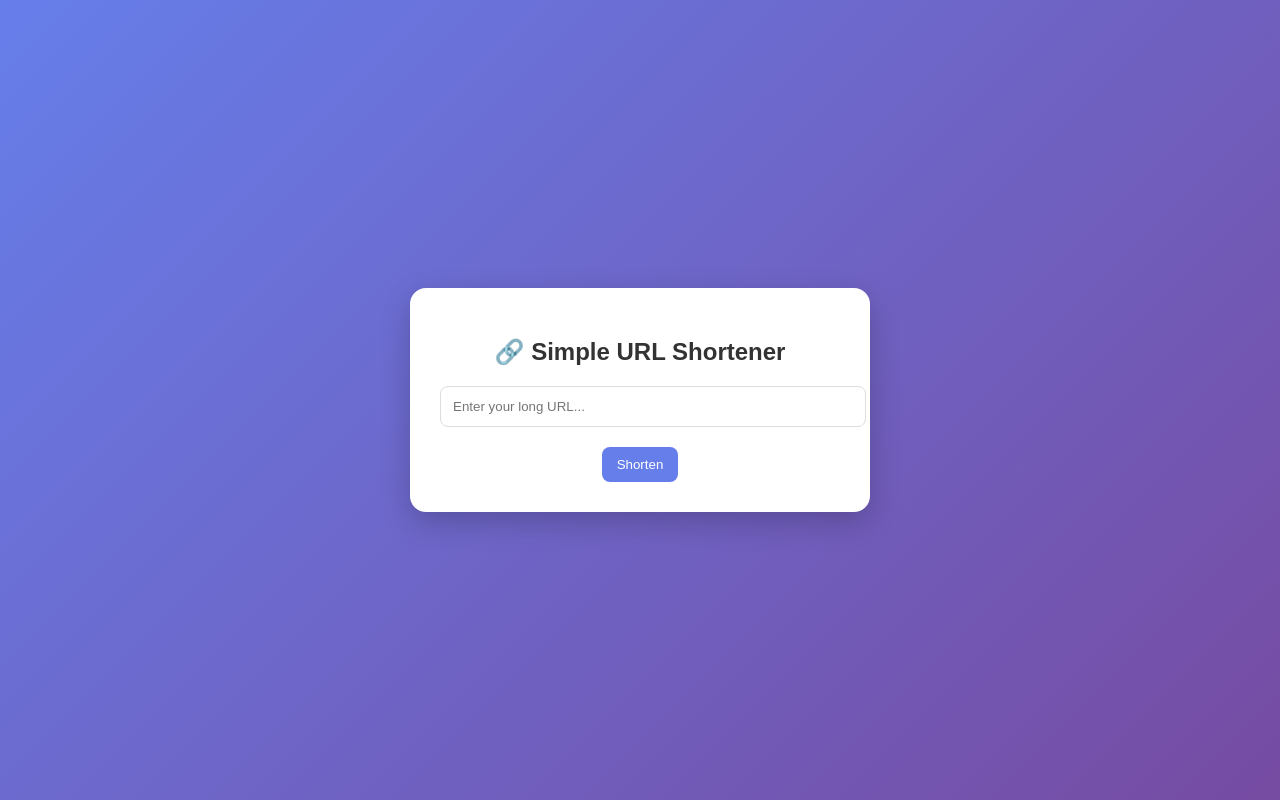
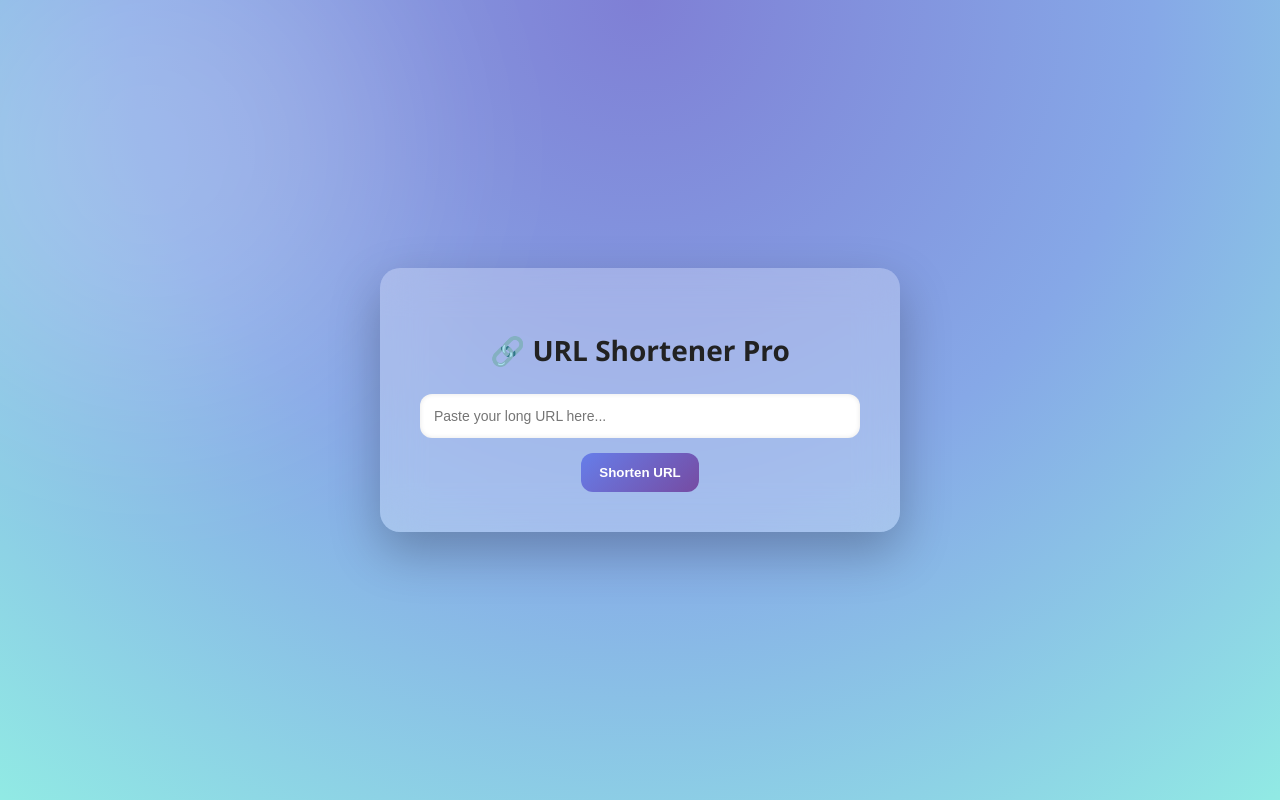
Before and after one commit to csyhlim/urlshorterner, a Flask app: page / in a window 1280 px wide. Run offline with Flask 3, Linux system fonts and the light colour scheme.

Commit message:
edit tampilan

```diff
--- a/templates/index.html
+++ b/templates/index.html
@@ -5,109 +5,148 @@
 <title>URL Shortener</title>
 
 <style>
+    * {
+        box-sizing: border-box;
+    }
+
     body {
         margin: 0;
-            font-family: Arial, sans-serif;
-            background: linear-gradient(135deg, #667eea, #764ba2);
+        font-family: 'Segoe UI', sans-serif;
+        background: radial-gradient(circle at top, #7f7fd5, #86a8e7, #91eae4);
         height: 100vh;
         display: flex;
         justify-content: center;
         align-items: center;
+        overflow: hidden;
+    }
+
+    /* background glow */
+    body::before {
+        content: "";
+        position: absolute;
+        width: 500px;
+        height: 500px;
+        background: rgba(255,255,255,0.2);
+        filter: blur(100px);
+        border-radius: 50%;
+        top: -100px;
+        left: -100px;
     }
 
     .container {
-            background: white;
-            padding: 30px;
-            border-radius: 16px;
-            width: 400px;
-            box-shadow: 0 10px 30px rgba(0,0,0,0.2);
+        width: 520px;
+        padding: 40px;
+        border-radius: 20px;
+
+        background: rgba(255,255,255,0.25);
+        backdrop-filter: blur(20px);
+
+        box-shadow: 0 20px 50px rgba(0,0,0,0.25);
         text-align: center;
+        color: #222;
+        animation: fadeIn 0.6s ease;
+    }
+
+    @keyframes fadeIn {
+        from {opacity: 0; transform: translateY(20px);}
+        to {opacity: 1; transform: translateY(0);}
     }
 
     h2 {
-            margin-bottom: 20px;
-            color: #333;
+        margin-bottom: 25px;
+        font-size: 28px;
+        font-weight: bold;
     }
 
     input[type="text"] {
         width: 100%;
-            padding: 12px;
+        padding: 14px;
+        border-radius: 12px;
+        border: none;
+        outline: none;
+        font-size: 14px;
         margin-bottom: 15px;
-            border: 1px solid #ddd;
-            border-radius: 8px;
-            outline: none;
+        box-shadow: inset 0 0 5px rgba(0,0,0,0.1);
+    }
+
+    input[type="text"]:focus {
+        box-shadow: 0 0 10px rgba(0,0,0,0.2);
+    }
+
+    button {
+        padding: 12px 18px;
+        border: none;
+        border-radius: 12px;
+        cursor: pointer;
+        background: linear-gradient(135deg, #667eea, #764ba2);
+        color: white;
+        font-weight: bold;
         transition: 0.3s;
     }
 
-        input[type="text"]:focus {
-            border-color: #667eea;
-            box-shadow: 0 0 5px rgba(102,126,234,0.5);
+    button:hover {
+        transform: scale(1.05);
     }
 
-        button {
-            background: #667eea;
-            color: white;
-            border: none;
-            padding: 10px 15px;
-            border-radius: 8px;
-            cursor: pointer;
-            transition: 0.3s;
-            margin-top: 5px;
+    .result-box {
+        margin-top: 20px;
+        padding: 15px;
+        border-radius: 14px;
+        background: rgba(255,255,255,0.4);
+        text-align: left;
     }
 
-        button:hover {
-            background: #5a67d8;
+    .result-box a {
+        display: block;
+        margin-top: 8px;
+        color: #2b2bff;
+        font-weight: bold;
+        word-break: break-all;
     }
 
-        a {
-            display: block;
+    .copy-btn {
         margin-top: 10px;
-            color: #667eea;
-            word-break: break-all;
+        background: #111;
     }
 
     .error {
         color: red;
         margin-top: 10px;
     }
-
-        .result-box {
-            margin-top: 15px;
-            padding: 10px;
-            background: #f7f7ff;
-            border-radius: 10px;
-        }
 </style>
 </head>
 
 <body>
+
 <div class="container">
-        <h2>🔗 Simple URL Shortener</h2>
+    <h2>🔗 URL Shortener Pro</h2>
 
     <form method="POST" action="/shorten-ui">
-            <input type="text" name="url" placeholder="Enter your long URL..." required>
-            <button type="submit">Shorten</button>
+        <input type="text" name="url" placeholder="Paste your long URL here..." required>
+        <button type="submit">Shorten URL</button>
     </form>
 
     {% if short_url %}
     <div class="result-box">
-            <p><b>Short URL:</b></p>
+        <b>Your Short Link:</b>
         <a href="{{ short_url }}" id="shortLink">{{ short_url }}</a>
-            <button onclick="copyLink()">Copy</button>
+
+        <button class="copy-btn" onclick="copyLink()">Copy Link</button>
     </div>
 
     <script>
         function copyLink() {
             const link = document.getElementById("shortLink").href;
             navigator.clipboard.writeText(link);
-                alert("Copied!");
+            alert("Copied to clipboard!");
         }
     </script>
     {% endif %}
 
     {% if error %}
-            <p class="error">{{ error }}</p>
+        <div class="error">{{ error }}</div>
     {% endif %}
 </div>
+
 </body>
 </html>
```
Lines whose indentation alone changed are shown as unchanged.
